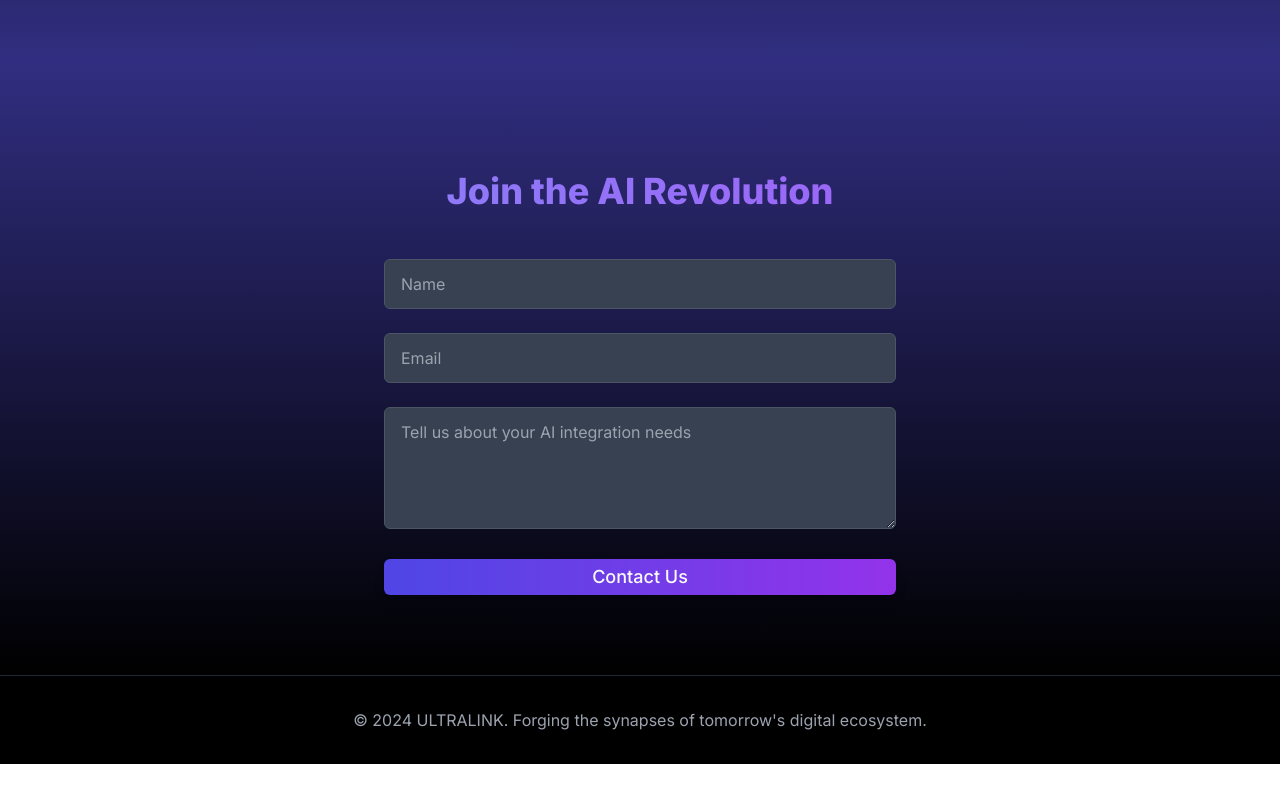
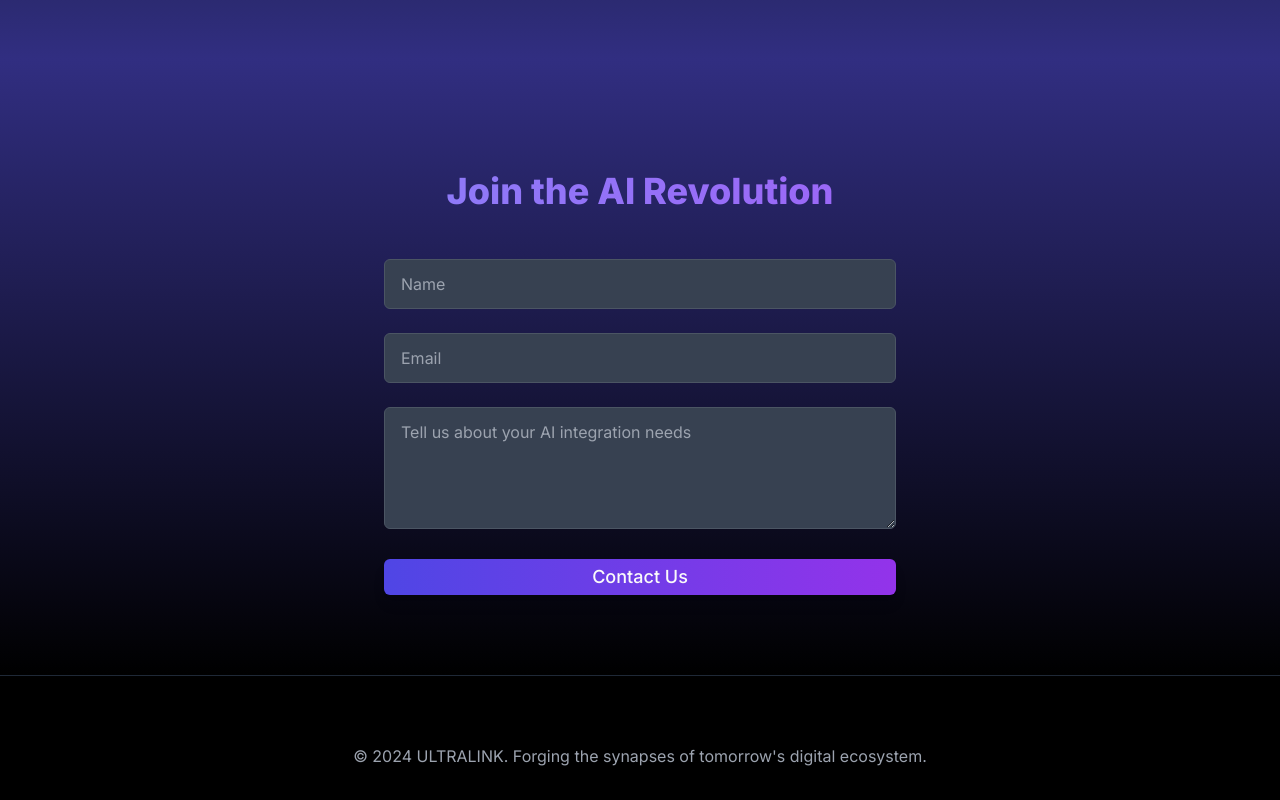
Before and after one commit to a-l-e-k-k/ultralink, a Next.js app: page / in a window 1280 px wide. Shown: the part 1621-2421 px from the top of the page. Before the commit the page ends 2385 px from the top, so only its background shows below. Built offline with nearby package versions, Linux system fonts and the light colour scheme.

Commit message:
basic template

```diff
--- a/app/page.tsx
+++ b/app/page.tsx
@@ -261,8 +261,8 @@
 );
 
 const Footer = () => (
-  <footer className="bg-black border-t border-gray-800">
-    <div className="max-w-7xl mx-auto py-8 px-4 sm:px-6 lg:px-8 text-center text-gray-400">
+  <footer className="bg-black border-t pt-9 border-gray-800">
+    <div className="max-w-7xl mx-auto py-8 px-4  sm:px-6 lg:px-8 text-center text-gray-400">
       <p>&copy; 2024 ULTRALINK. Forging the synapses of tomorrow&apos;s digital ecosystem.</p>
     </div>
   </footer>
```
